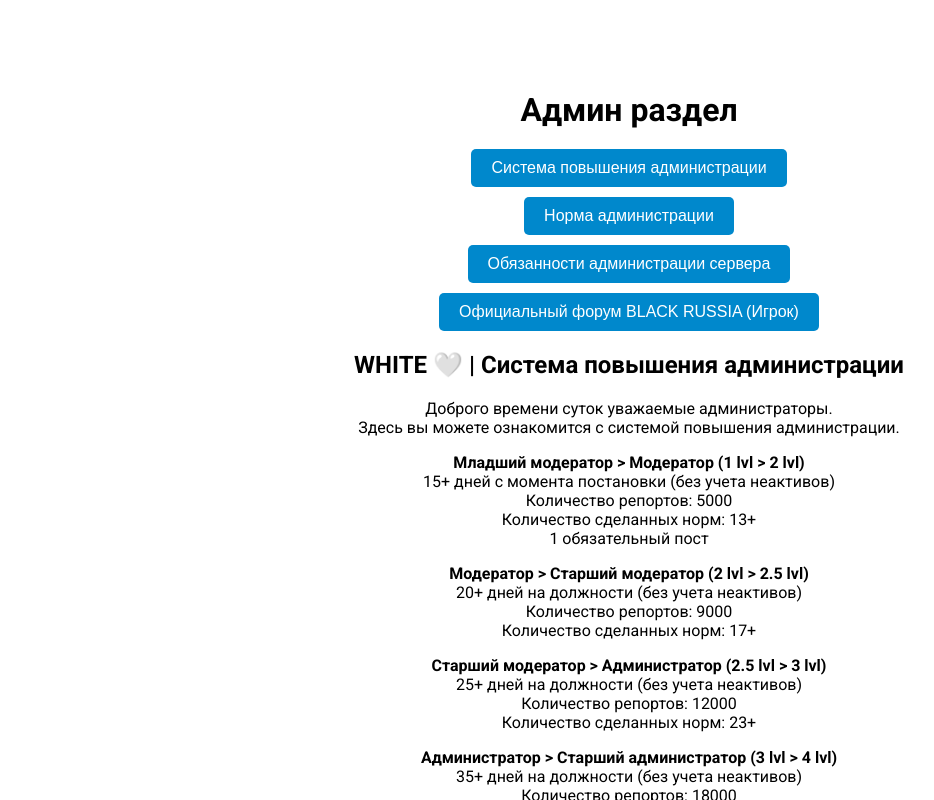
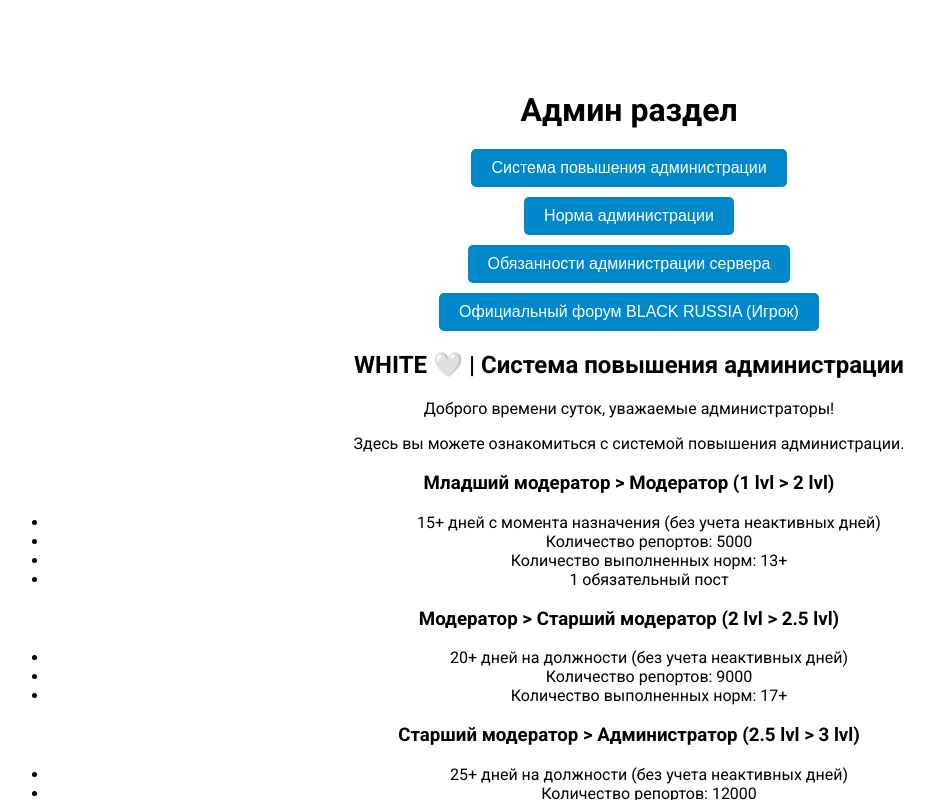
Before and after one commit to Kemran1/tgadmin, a React (Create React App) app: page / in a window 1280 px wide. Both pictures are taken after a click on the button "Система повышения администрации". Shown: the top 800 px of the page, without its empty margins (11-945 px from the left). Built offline with nearby package versions, Linux system fonts and the light colour scheme.

Commit message:
Add files via upload

```diff
--- a/src/Admin.js
+++ b/src/Admin.js
@@ -1,7 +1,5 @@
 import React, { useState } from 'react';
 import './Admin.css';
-
-
 
 const Admin = () => {
     const [content, setContent] = useState('');
@@ -14,90 +12,126 @@ const Admin = () => {
         setContent(''); // Clear content to go back to initial state
     };
 
-
-
     const formattedTexts = {
         'Система повышения администрации': (
-            <div>
+            <div className="formatted-text">
                 <h2>WHITE 🤍 | Система повышения администрации</h2>
-                <p>Доброго времени суток уважаемые администраторы.<br />
-                    Здесь вы можете ознакомится с системой повышения администрации.</p>
-                <p><b>Младший модератор > Модератор (1 lvl > 2 lvl)</b><br />
-                    15+ дней с момента постановки (без учета неактивов)<br />
-                    Количество репортов: 5000<br />
-                    Количество сделанных норм: 13+<br />
-                    1 обязательный пост</p>
-                <p><b>Модератор > Старший модератор (2 lvl > 2.5 lvl)</b><br />
-                    20+ дней на должности (без учета неактивов)<br />
-                    Количество репортов: 9000<br />
-                    Количество сделанных норм: 17+</p>
-                <p><b>Старший модератор > Администратор (2.5 lvl > 3 lvl)</b><br />
-                    25+ дней на должности (без учета неактивов)<br />
-                    Количество репортов: 12000<br />
-                    Количество сделанных норм: 23+</p>
-                <p><b>Администратор > Старший администратор (3 lvl > 4 lvl)</b><br />
-                    35+ дней на должности (без учета неактивов)<br />
-                    Количество репортов: 18000<br />
-                    Количество сделанных норм: 30+</p>
-                <p><b>Примечание:</b><br />
-                    1. При повышении репорт обнуляется.<br />
-                    2. Имея действующие выговоры, повыситься вы не сможете.<br />
-                    3. Отсутствие на собрании = не снимаемый выговор (возможность снятия - присутствие на последующем собрании).<br />
-                    4. Для быстрого ориентирования в таблице, столбы, которые помогут вам узнать сколько осталось до повышения отмечены красным цветом.</p>
+                <p>Доброго времени суток, уважаемые администраторы!</p>
+                <p>Здесь вы можете ознакомиться с системой повышения администрации.</p>
+
+                <div className="promotion-level">
+                    <h3>Младший модератор &gt; Модератор (1 lvl &gt; 2 lvl)</h3>
+                    <ul>
+                        <li>15+ дней с момента назначения (без учета неактивных дней)</li>
+                        <li>Количество репортов: 5000</li>
+                        <li>Количество выполненных норм: 13+</li>
+                        <li>1 обязательный пост</li>
+                    </ul>
+                </div>
+
+                <div className="promotion-level">
+                    <h3>Модератор &gt; Старший модератор (2 lvl &gt; 2.5 lvl)</h3>
+                    <ul>
+                        <li>20+ дней на должности (без учета неактивных дней)</li>
+                        <li>Количество репортов: 9000</li>
+                        <li>Количество выполненных норм: 17+</li>
+                    </ul>
+                </div>
+
+                <div className="promotion-level">
+                    <h3>Старший модератор &gt; Администратор (2.5 lvl &gt; 3 lvl)</h3>
+                    <ul>
+                        <li>25+ дней на должности (без учета неактивных дней)</li>
+                        <li>Количество репортов: 12000</li>
+                        <li>Количество выполненных норм: 23+</li>
+                    </ul>
+                </div>
+
+                <div className="promotion-level">
+                    <h3>Администратор &gt; Старший администратор (3 lvl &gt; 4 lvl)</h3>
+                    <ul>
+                        <li>35+ дней на должности (без учета неактивных дней)</li>
+                        <li>Количество репортов: 18000</li>
+                        <li>Количество выполненных норм: 30+</li>
+                    </ul>
+                </div>
+
+                <div className="notes">
+                    <h3>Примечание:</h3>
+                    <ul>
+                        <li>При повышении репорты обнуляются.</li>
+                        <li>С действующими выговорами повышение невозможно.</li>
+                        <li>Отсутствие на собрании = неснимаемый выговор (возможность снятия - присутствие на следующем собрании).</li>
+                        <li>Для быстрого ориентирования в таблице, столбцы, помогающие узнать сколько осталось до повышения, отмечены красным цветом.</li>
+                    </ul>
+                </div>
             </div>
         ),
         'Норма администрации': (
-            <div>
+            <div className="formatted-text">
                 <h2>WHITE 🤍 | Норма администрации</h2>
-                <p>Доброго времени суток уважаемая администрация.<br />
-                    Здесь вы можете ознакомится с ежедневной нормой администрации.</p>
+                <p>Доброго времени суток, уважаемая администрация!</p>
+                <p>Здесь вы можете ознакомиться с ежедневной нормой администрации.</p>
                 <p><b>Младший модератор</b><br />
                     Ответы: 200<br />
                     Онлайн: 170 минут<br />
-                    1 пост</p>
+                    1 пост
+                </p>
                 <p><b>Модератор</b><br />
                     Ответы: 200<br />
                     Онлайн: 160 минут<br />
-                    2 мероприятия</p>
+                    2 мероприятия
+                </p>
                 <p><b>Старший модератор</b><br />
                     Ответы: 180<br />
                     Онлайн: 160 минут<br />
-                    2 мероприятия</p>
+                    2 мероприятия
+                </p>
                 <p><b>Администратор/Старший администратор</b><br />
                     Ответы: 150<br />
                     Онлайн: 150 минут<br />
-                    2 мероприятия (Исключение: Старший администратор/ГС/ЗГС ОПГ/ГОСС/АП)</p>
+                    2 мероприятия (Исключение: Старший администратор/ГС/ЗГС ОПГ/ГОСС/АП)
+                </p>
                 <p><b>Редактор группы</b><br />
                     Ответы: 190<br />
-                    Онлайн: 170 минут</p>
+                    Онлайн: 170 минут
+                </p>
                 <p><b>Следящий за ВС (Войны семей) - Должность не актуальна на сервере</b><br />
                     Ответы: ххх<br />
-                    Онлайн: ххх минут</p>
+                    Онлайн: ххх минут
+                </p>
                 <p><b>Куратор форума</b><br />
                     Ответы: 160<br />
-                    Онлайн: 150 минут</p>
+                    Онлайн: 150 минут
+                </p>
                 <p><b>Следящий за фракцией</b><br />
                     Ответы: 160<br />
-                    Онлайн: 150 минут</p>
+                    Онлайн: 150 минут
+                </p>
                 <p><b>Следящий за хелперами</b><br />
                     Ответы: 160<br />
-                    Онлайн: 150 минут</p>
+                    Онлайн: 150 минут
+                </p>
                 <p><b>Главный куратор форума | Главный редактор группы</b><br />
                     Ответы: 120<br />
-                    Онлайн: 150 минут</p>
+                    Онлайн: 150 минут
+                </p>
                 <p><b>Заместитель главного куратора форума</b><br />
                     Ответы: 140<br />
-                    Онлайн: 150 минут</p>
+                    Онлайн: 150 минут
+                </p>
                 <p><b>Заместители главных следящих</b><br />
                     Ответы: 70<br />
-                    Онлайн: 120 минут</p>
+                    Онлайн: 120 минут
+                </p>
                 <p><b>Главные следящие</b><br />
                     Ответы: 50<br />
-                    Онлайн: 120 минут</p>
+                    Онлайн: 120 минут
+                </p>
             </div>
         ),
         'Обязанности администрации сервера': (
-            <div>
+            <div className="formatted-text">
                 <h2>WHITE 🤍 | Обязанности администрации сервера</h2>
                 {/* Добавьте необходимый контент для этой кнопки */}
             </div>
```
